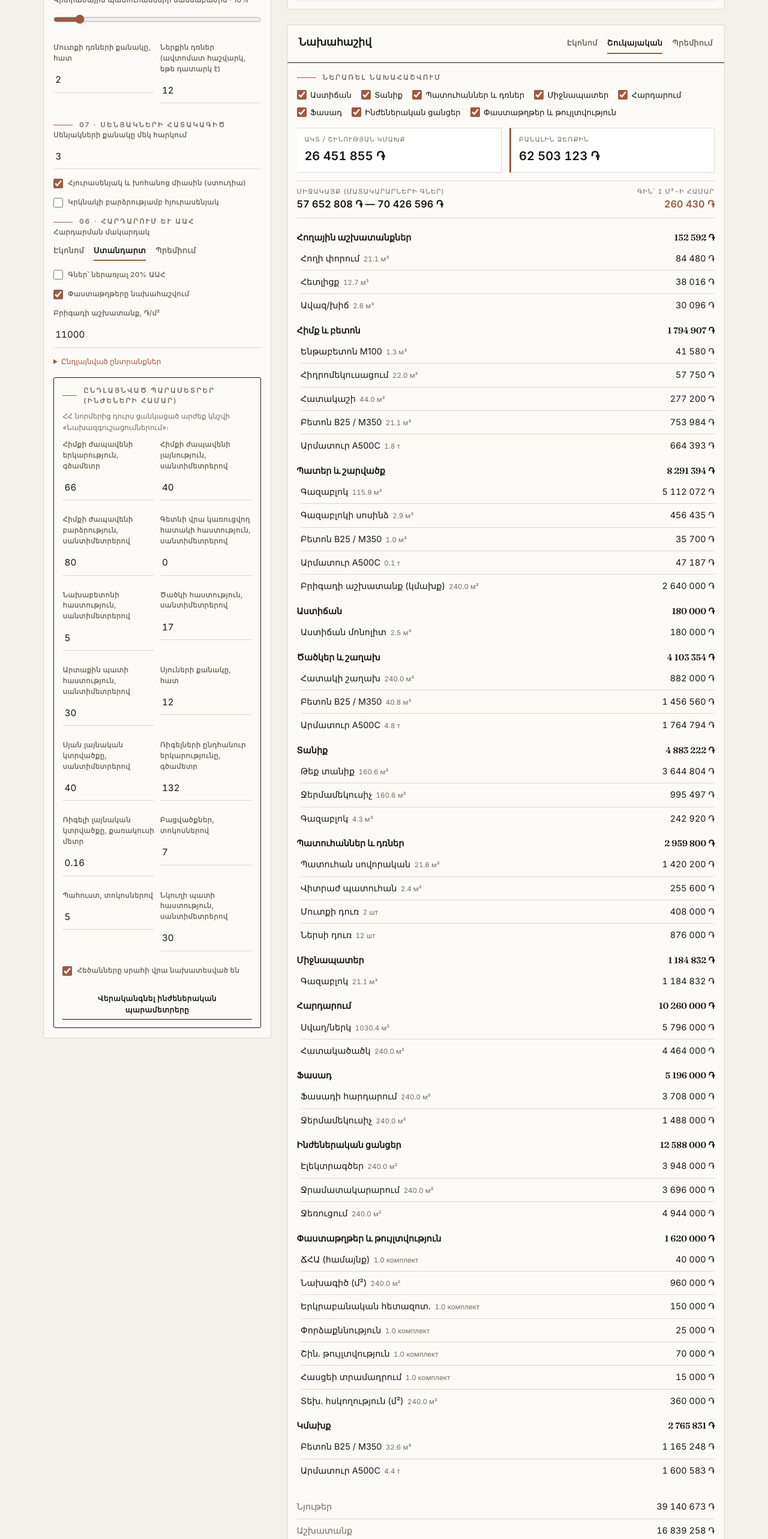
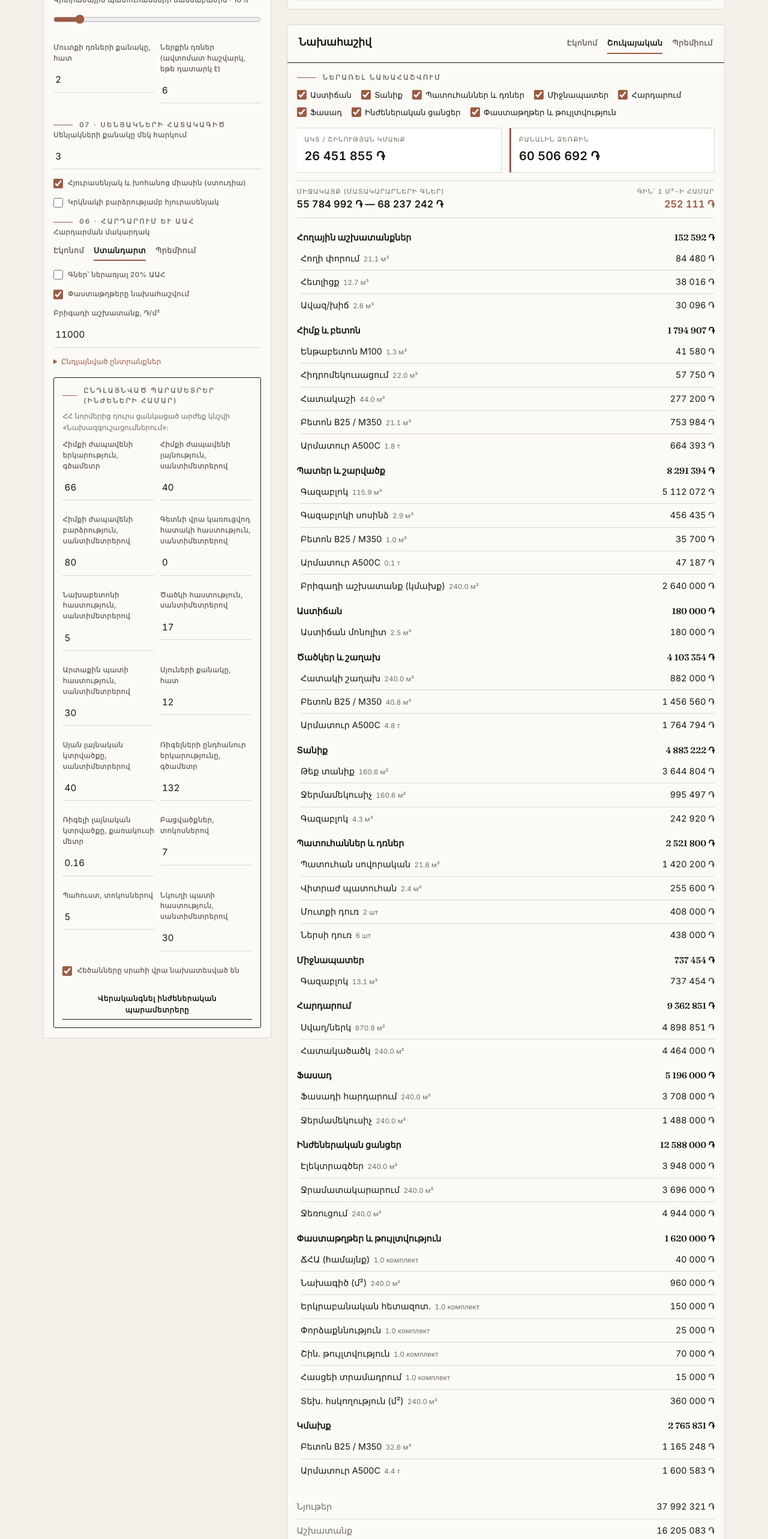
Before and after one commit to mailtoharutyunyan/armenia-home-calculator, a React (Vite) app: page / in a window 1280 px wide. Shown: the part 1060-3626 px from the top of the page at 60% size. Built offline with nearby package versions, Linux system fonts and the light colour scheme.

Commit message:
Все входы двигают смету: комнаты/зал+кухня → перегородки и двери, высота этажа → работа бригады; тесты-сторожа

```diff
--- a/src/engine/pricing.ts
+++ b/src/engine/pricing.ts
@@ -115,8 +115,12 @@ function priceAtMode(q: Quantities, catalog: Catalog, p: HouseParams, mode: Pric
     }
   }
 
-  // builders' brigade labour for the shell (act), by editable ֏/m² rate
-  const brigade = p.excludedSections.includes('walls') ? 0 : Math.max(0, p.laborPerM2) * q.geometry.totalFloorArea
+  // builders' brigade labour for the shell (act), by editable ֏/m² rate;
+  // scaled by floor height (taller walls/formwork = more work, base 3 m)
+  const heightFactor = p.floorHeight > 0 ? p.floorHeight / 3 : 1
+  const brigade = p.excludedSections.includes('walls')
+    ? 0
+    : Math.max(0, p.laborPerM2) * q.geometry.totalFloorArea * heightFactor
   if (brigade > 0) {
     lines.push({
       key: 'brigade',
--- a/src/engine/quantities.ts
+++ b/src/engine/quantities.ts
@@ -226,12 +226,14 @@ export function computeQuantities(p: HouseParams): Quantities {
   add('window_vitrage', 'openings', 'turnkey', p.windowAreaTotal * p.vitrageShare)
   // Doors
   add('door_exterior', 'openings', 'turnkey', p.exteriorDoors)
-  const interiorDoors =
-    p.interiorDoors ?? Math.round(p.floors * (A / 20))
+  // interior doors ≈ one per room (tied to the room count)
+  const interiorDoors = p.interiorDoors ?? p.roomsPerFloor * p.floors
   add('door_interior', 'openings', 'turnkey', interiorDoors)
 
-  // Partitions (aerated block) + plaster
-  const partitionArea = C.partitionFactor * P * H
+  // Partitions (aerated block) + plaster — length tied to number of rooms and
+  // whether kitchen/living are separate; also scales with area, floors, height.
+  const partitionWalls = Math.max(0, p.roomsPerFloor - 1) + (p.kitchenLivingCombined ? 0 : 1)
+  const partitionArea = partitionWalls * Math.sqrt(A) * p.floorHeight * p.floors
   add('aerated_block', 'partitions', 'turnkey', partitionArea * C.partitionThickness)
 
   // Plaster: interior bearing-wall face + partitions both sides + ceilings (minus hall void)
--- a/src/ui/Inputs.tsx
+++ b/src/ui/Inputs.tsx
@@ -174,7 +174,7 @@ export function Inputs() {
           <Num label={t(lang, 'extDoors')} value={house.exteriorDoors} onChange={(n) => set({ exteriorDoors: n })} />
           <Num
             label={t(lang, 'intDoors')}
-            value={house.interiorDoors ?? Math.round(house.floors * ((house.length * house.width) / 20))}
+            value={house.interiorDoors ?? house.roomsPerFloor * house.floors}
             onChange={(n) => set({ interiorDoors: n })}
           />
         </div>
```
Also changed, not shown: 1 other file (tests, documents, lock files or other folders).
